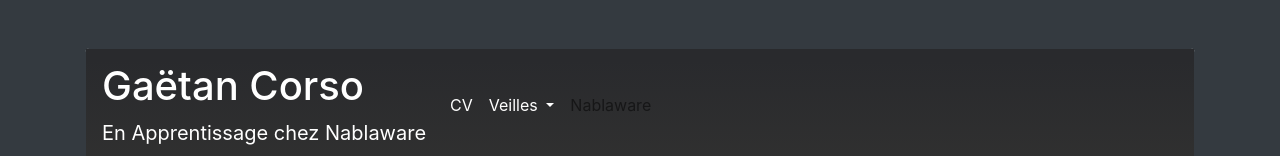
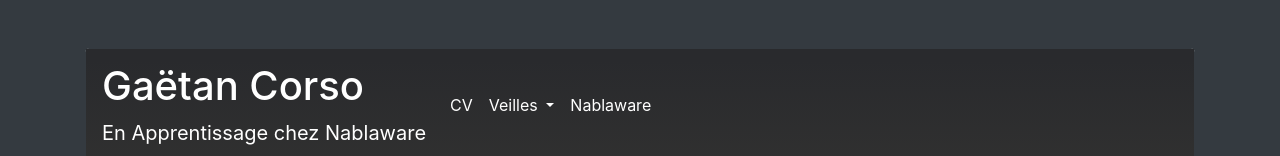
Before and after one commit to Gafloyd/gaetancorso.github.io, a website: page index-bis.html in a window 1280 px wide. Shown: the top 156 px of the page. Drawn offline with nearby package versions, Linux system fonts and the light colour scheme.

Commit message:
Maj de index-bis.html + index + entreprise + veille faille securite

```diff
--- a/index-bis.html
+++ b/index-bis.html
@@ -71,7 +71,7 @@
 
                             </li>
                             <li class="nav-item">
-                                <a class="nav-link" href=" entreprise.html"> Nablaware </a>
+                                <a class="nav-link text-white" href=" entreprise.html"> Nablaware </a>
                             </li>
                         </ul>
                     </div>
```
